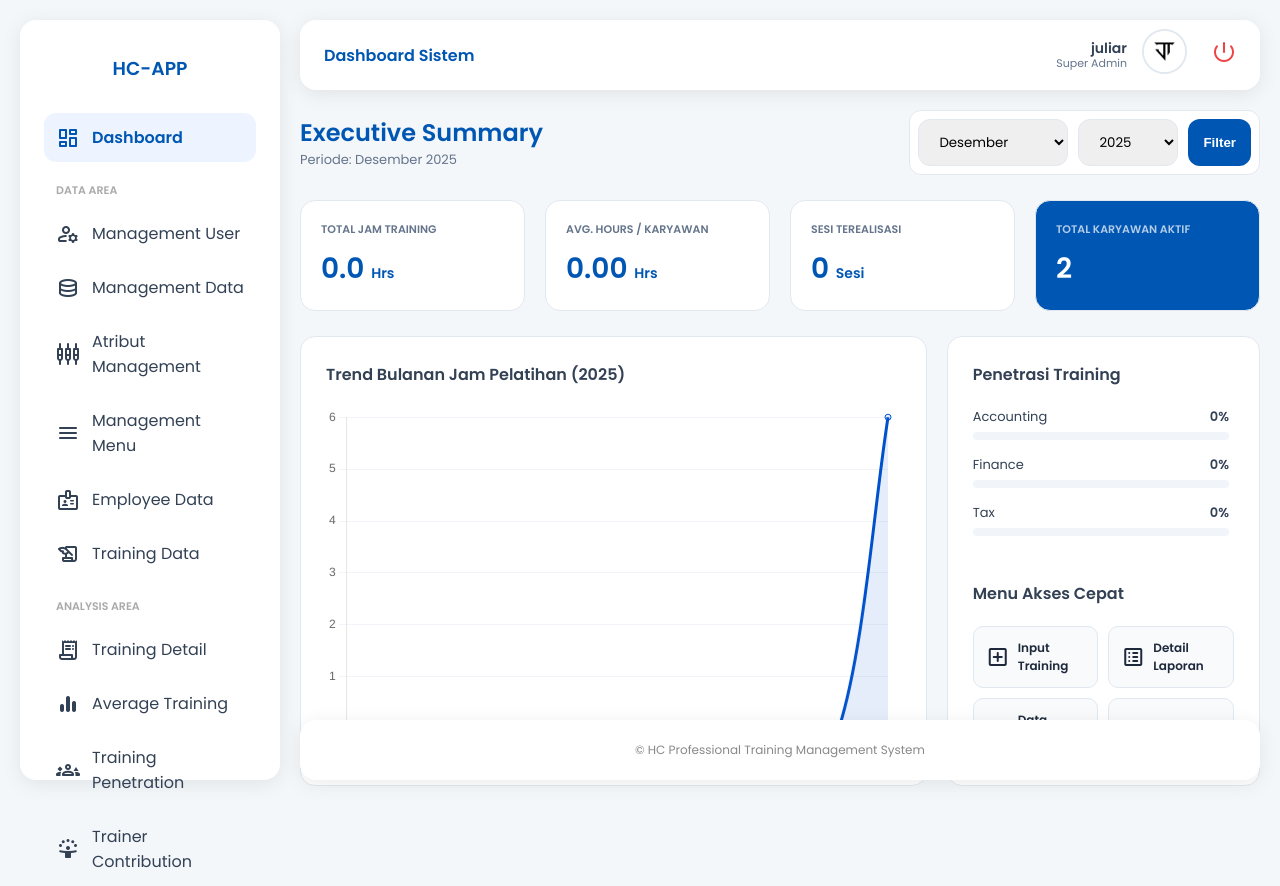
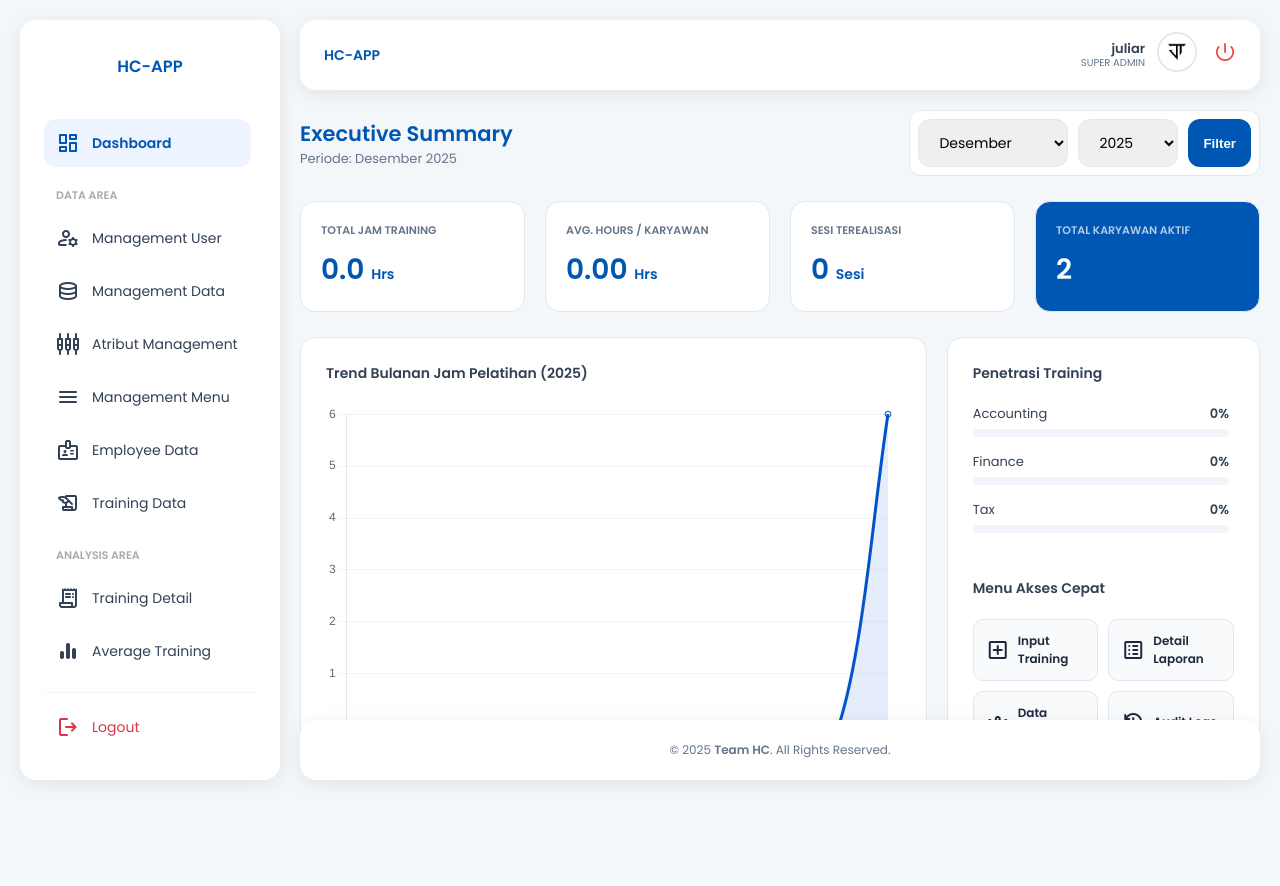
Before and after one commit to jt-icloud/hc-app, a PHP site: page /modul/dashboard/index.php in a window 1280 px wide. After the commit the page ends 787 px from the top, so only its background shows below. Run offline with PHP 8.4, Linux system fonts and the light colour scheme; a user stored in the database is signed in; data comes from the database, SQL or seed files in the repository.

Commit message:
update css, footer tambah js )hamburger menu, dan header

```diff
--- a/assets/css/style.css
+++ b/assets/css/style.css
@@ -7,8 +7,10 @@
   --white: #ffffff;
   --text-main: #334155;
   --text-muted: #64748b;
-  --radius: 16px; /* Rounded corners sesuai dokumen */
+  --radius: 16px;
   --shadow: 0 4px 20px rgba(0, 0, 0, 0.08);
+  --sidebar-width: 260px;
+  --transition: all 0.3s cubic-bezier(0.4, 0, 0.2, 1);
 }
 
 * {
@@ -20,6 +22,8 @@ body {
   background-color: var(--bg-light);
   margin: 0;
   color: var(--text-main);
+  overflow-x: hidden;
+  font-size: 14px;
 }
 
 /* =========================================
@@ -65,6 +69,7 @@ body {
   border: 1px solid #e2e8f0;
   border-radius: 12px;
   font-family: "Poppins", sans-serif;
+  font-size: 14px;
 }
 
 .btn-primary {
@@ -76,32 +81,59 @@ body {
   border-radius: 12px;
   font-weight: 600;
   cursor: pointer;
-  transition: 0.3s;
+  transition: var(--transition);
+}
+
+.btn-primary:hover {
+  background: #004494;
+  transform: translateY(-2px);
 }
 
 /* =========================================
-   BAGIAN 2: DASHBOARD LAYOUT (FLOATING)
+   BAGIAN 2: DASHBOARD LAYOUT (SCROLLABLE SIDEBAR)
    ========================================= */
 
-/* Sidebar Floating [cite: 172] */
 .sidebar {
   position: fixed;
   top: 20px;
   left: 20px;
   bottom: 20px;
-  width: 260px;
+  width: var(--sidebar-width);
   background: var(--white);
   border-radius: var(--radius);
   box-shadow: var(--shadow);
   padding: 24px;
-  z-index: 1000;
+  z-index: 1001;
+  transition: var(--transition);
+
+  /* Flexbox agar konten bisa diatur atas-bawah */
+  display: flex;
+  flex-direction: column;
+  overflow: hidden; /* Kontainer utama tidak boleh scroll */
 }
 
-/* Header Floating  */
+/* Area Navigasi yang bisa di-scroll */
+.sidebar nav {
+  flex: 1;
+  overflow-y: auto; /* Munculkan scrollbar jika menu banyak */
+  padding-right: 5px;
+  margin-top: 10px;
+  -webkit-overflow-scrolling: touch;
+}
+
+/* Custom Scrollbar untuk Sidebar */
+.sidebar nav::-webkit-scrollbar {
+  width: 4px;
+}
+.sidebar nav::-webkit-scrollbar-thumb {
+  background: #e2e8f0;
+  border-radius: 10px;
+}
+
 .header {
   position: fixed;
   top: 20px;
-  left: 300px;
+  left: calc(var(--sidebar-width) + 40px);
   right: 20px;
   height: 70px;
   background: var(--white);
@@ -111,15 +143,16 @@ body {
   align-items: center;
   justify-content: space-between;
   padding: 0 24px;
-  z-index: 999;
+  z-index: 1000;
+  transition: var(--transition);
 }
 
-/* Main Content: Diberi margin agar tidak tertutup sidebar/header [cite: 170] */
 .main-content {
-  margin-left: 300px;
+  margin-left: calc(var(--sidebar-width) + 40px);
   margin-top: 110px;
   margin-right: 20px;
-  margin-bottom: 100px; /* Jarak untuk footer */
+  margin-bottom: 100px;
+  transition: var(--transition);
 }
 
 .content-card {
@@ -143,9 +175,11 @@ body {
   display: flex;
   align-items: center;
   justify-content: center;
+  z-index: 999;
+  transition: var(--transition);
 }
 
-/* Menu & Profile Components */
+/* Menu Components */
 .menu-item {
   display: flex;
   align-items: center;
@@ -154,6 +188,7 @@ body {
   color: var(--text-main);
   border-radius: 12px;
   margin-bottom: 5px;
+  font-size: 14px;
 }
 .menu-item.active {
   background: #eef4ff;
--- a/modul/layout/footer.php
+++ b/modul/layout/footer.php
@@ -1,3 +1,44 @@
 <footer class="footer">
-    <span style="font-size: 12px; color: #888;">&copy; HC Professional Training Management System</span>
+    <div style="font-size: 12px; color: var(--text-muted);">
+        &copy; <?= date('Y') ?> <strong>Team HC</strong>. All Rights Reserved.
+    </div>
 </footer>
+
+<script>
+    /**
+     * Fungsi untuk toggle class active pada sidebar
+     * Digunakan untuk membuka/menutup menu di tampilan mobile
+     */
+    function toggleSidebar() {
+        const sidebar = document.querySelector('.sidebar');
+        sidebar.classList.toggle('active');
+    }
+
+    /**
+     * Menutup sidebar secara otomatis jika user mengklik area konten utama
+     * Sangat berguna untuk user experience di handphone
+     */
+    document.addEventListener('click', function(event) {
+        const sidebar = document.querySelector('.sidebar');
+        const menuToggle = document.querySelector('.menu-toggle');
+        const isClickInsideSidebar = sidebar.contains(event.target);
+        const isClickInsideToggle = menuToggle.contains(event.target);
+
+        if (!isClickInsideSidebar && !isClickInsideToggle && sidebar.classList.contains('active')) {
+            sidebar.classList.remove('active');
+        }
+    });
+
+    /**
+     * Penyesuaian otomatis saat ukuran layar berubah (resize)
+     * Menghapus class active jika layar kembali ke ukuran desktop
+     */
+    window.addEventListener('resize', function() {
+        if (window.innerWidth > 991) {
+            const sidebar = document.querySelector('.sidebar');
+            if (sidebar.classList.contains('active')) {
+                sidebar.classList.remove('active');
+            }
+        }
+    });
+</script>
--- a/modul/layout/header.php
+++ b/modul/layout/header.php
@@ -1,14 +1,20 @@
 <header class="header">
-    <div class="page-title">
-        <h4 style="margin: 0; font-weight: 600; color: var(--primary-blue);">Dashboard Sistem</h4>
+    <div style="display: flex; align-items: center;">
+        <div class="menu-toggle" onclick="toggleSidebar()">
+            <i class="material-symbols-rounded" style="font-size: 28px;">menu</i>
+        </div>
+
+        <div class="page-title">
+            <h4 style="margin: 0; font-weight: 600; color: var(--primary-blue);">HC-APP</h4>
+        </div>
     </div>
 
-    <div class="user-profile" style="display: flex; align-items: center; gap: 15px;">
+    <div class="user-profile" style="display: flex; align-items: center; gap: 12px;">
         <div class="user-info" style="text-align: right; line-height: 1.2;">
-            <span class="user-name" style="display: block; font-size: 14px; font-weight: 600; color: var(--text-main);">
-                <?= htmlspecialchars($_SESSION['name']) ?>
+            <span class="user-name" style="display: block; font-size: 13px; font-weight: 600; color: var(--text-main);">
+                <?= htmlspecialchars($_SESSION['name'] ?? 'Guest') ?>
             </span>
-            <span class="user-role" style="display: block; font-size: 11px; color: var(--text-muted);">
+            <span class="user-role" style="display: block; font-size: 10px; color: var(--text-muted); text-transform: uppercase;">
                 <?= ($_SESSION['role_id'] == 1) ? 'Super Admin' : 'Karyawan' ?>
             </span>
         </div>
@@ -16,12 +22,11 @@
         <div style="position: relative;">
             <img src="../../assets/img/profil/<?= !empty($_SESSION['profile_photo']) ? $_SESSION['profile_photo'] : 'default.png' ?>?t=<?= time() ?>"
                  class="profile-img"
-                 alt="User Profile"
-                 style="width: 45px; height: 45px; border-radius: 50%; object-fit: cover; border: 2px solid #e2e8f0;">
+                 alt="User Profile">
         </div>
 
-        <a href="/modul/auth/logout.php" class="logout-icon" title="Logout" style="color: #ef4444; margin-left: 10px; text-decoration: none;">
-            <i class="material-symbols-rounded" style="font-size: 24px;">power_settings_new</i>
+        <a href="/modul/auth/logout.php" style="color: #ef4444; margin-left: 5px; text-decoration: none;" title="Logout">
+            <i class="material-symbols-rounded" style="font-size: 22px;">power_settings_new</i>
         </a>
     </div>
 </header>
```
Also changed, not shown: other parts of assets/css/style.css (+58 -3 lines).
